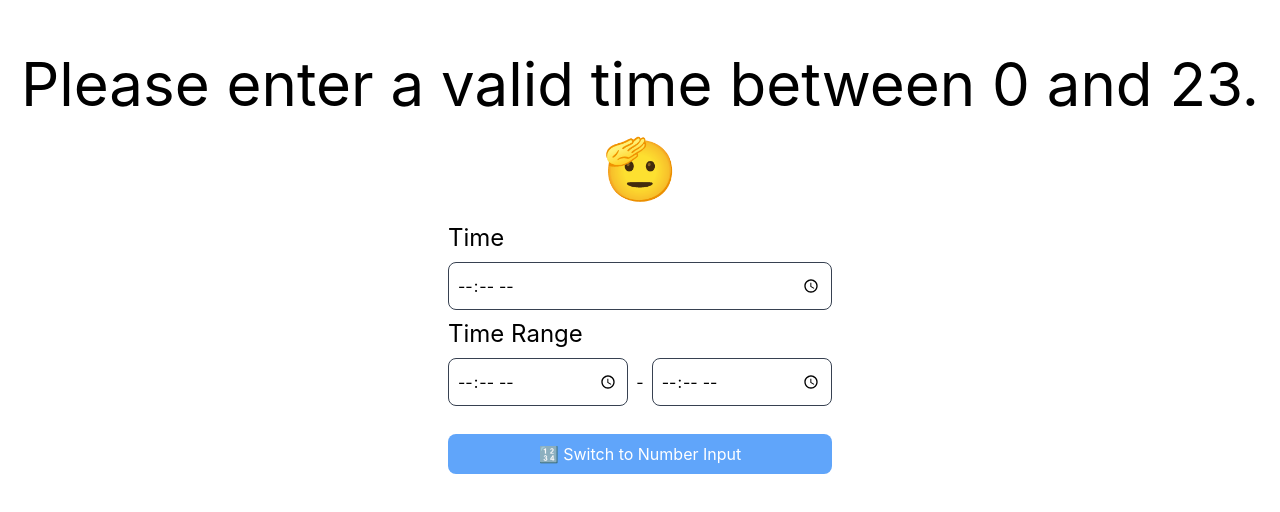
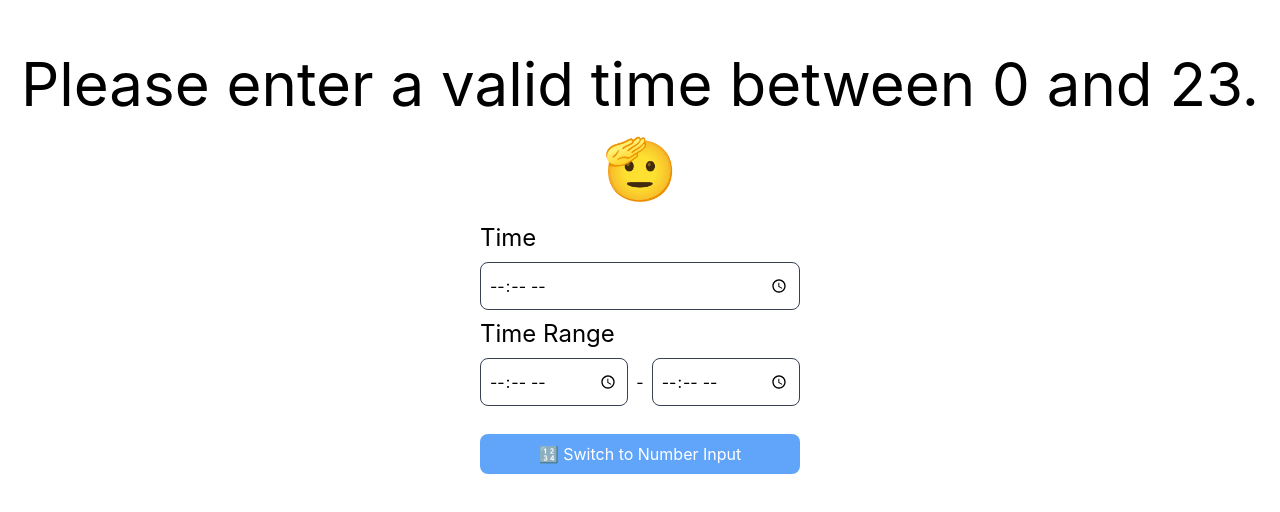
Before and after one commit to comevback/checkTimeReact, a React (Create React App) app: page / in a window 1280 px wide. Shown: the part 136-648 px from the top of the page. Built offline with nearby package versions, Linux system fonts and the light colour scheme.

Commit message:
set the width

```diff
--- a/src/CheckTime.js
+++ b/src/CheckTime.js
@@ -57,7 +57,7 @@ const CheckTimePage = () => {
                     <h1 className="text-6xl">🫡</h1>
                 </>
             )}
-            <div className="flex flex-col gap-2 w-96">
+            <div className="flex flex-col gap-2 sm:w-2/3 md:w-1/2 lg:w-1/3 xl:w-1/4">
                 <label htmlFor="time" className="text-2xl text-start">Time</label>
                 {timeInput ?
                     (
@@ -67,7 +67,7 @@ const CheckTimePage = () => {
                     )
                 }
                 <label htmlFor="range1" className="text-2xl text-start">Time Range</label>
-                <div className="flex gap-2 w-full justify-between items-center">
+                <div className="flex gap-2 w-full justify-around items-center">
                     {timeInput ?
                         (
                             <input className="p-2 w-full h-12 hover:shadow-xl rounded-lg border border-gray-700" type="time" onChange={e => setStartTime(e.target.value)} />
@@ -84,7 +84,7 @@ const CheckTimePage = () => {
                         )
                     }
                 </div>
-                <button className={`p-2 w-96 mt-5 ${timeInput ? 'bg-blue-400' : 'bg-green-500'} text-white rounded-lg hover:shadow-xl`} onClick={() => setTimeInput(!timeInput)}>
+                <button className={`p-2 mt-5 ${timeInput ? 'bg-blue-400' : 'bg-green-500'} text-white rounded-lg hover:shadow-xl`} onClick={() => setTimeInput(!timeInput)}>
                     {timeInput ? "🔢 Switch to Number Input" : "🕑 Switch to Time Input"}
                 </button>
             </div>
```
